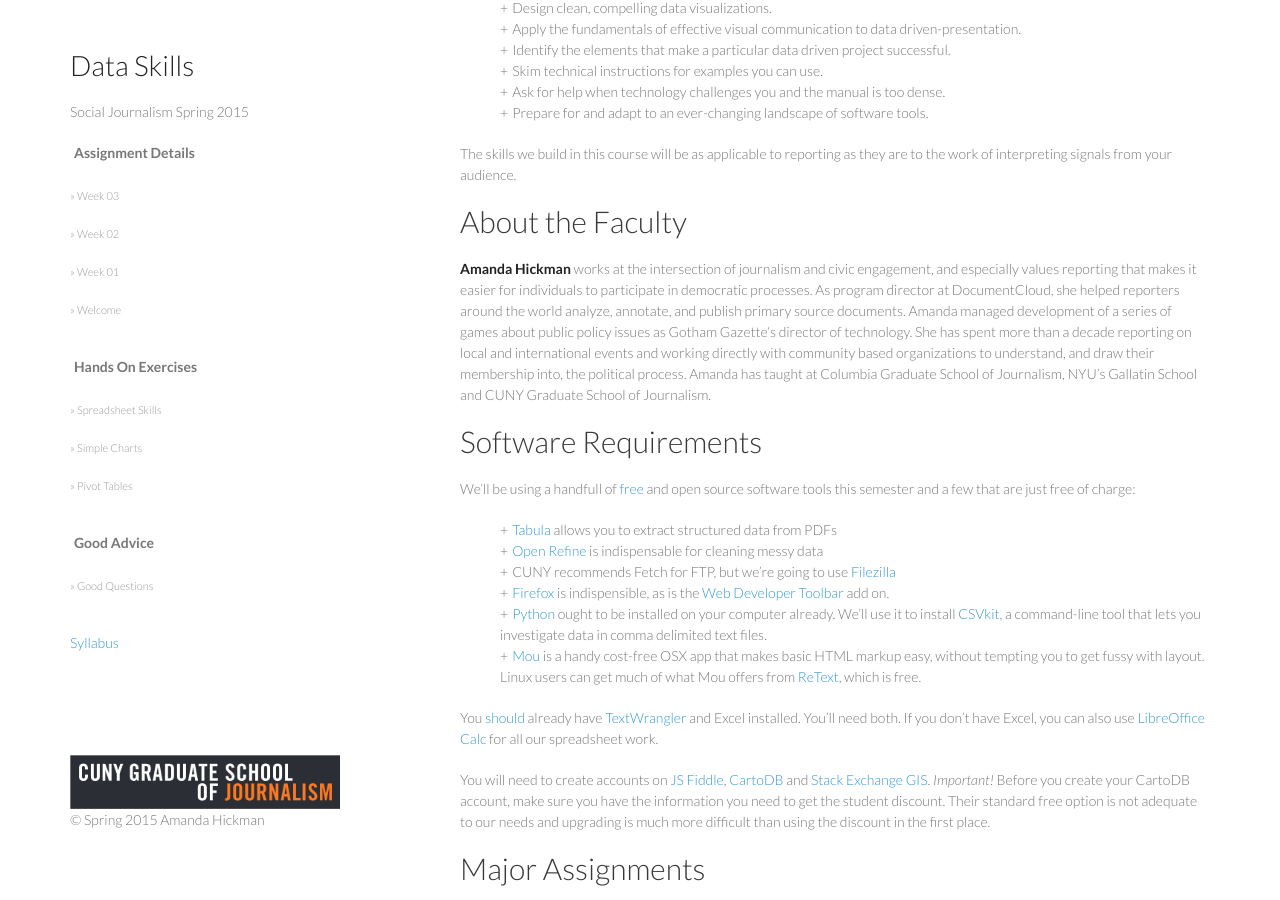
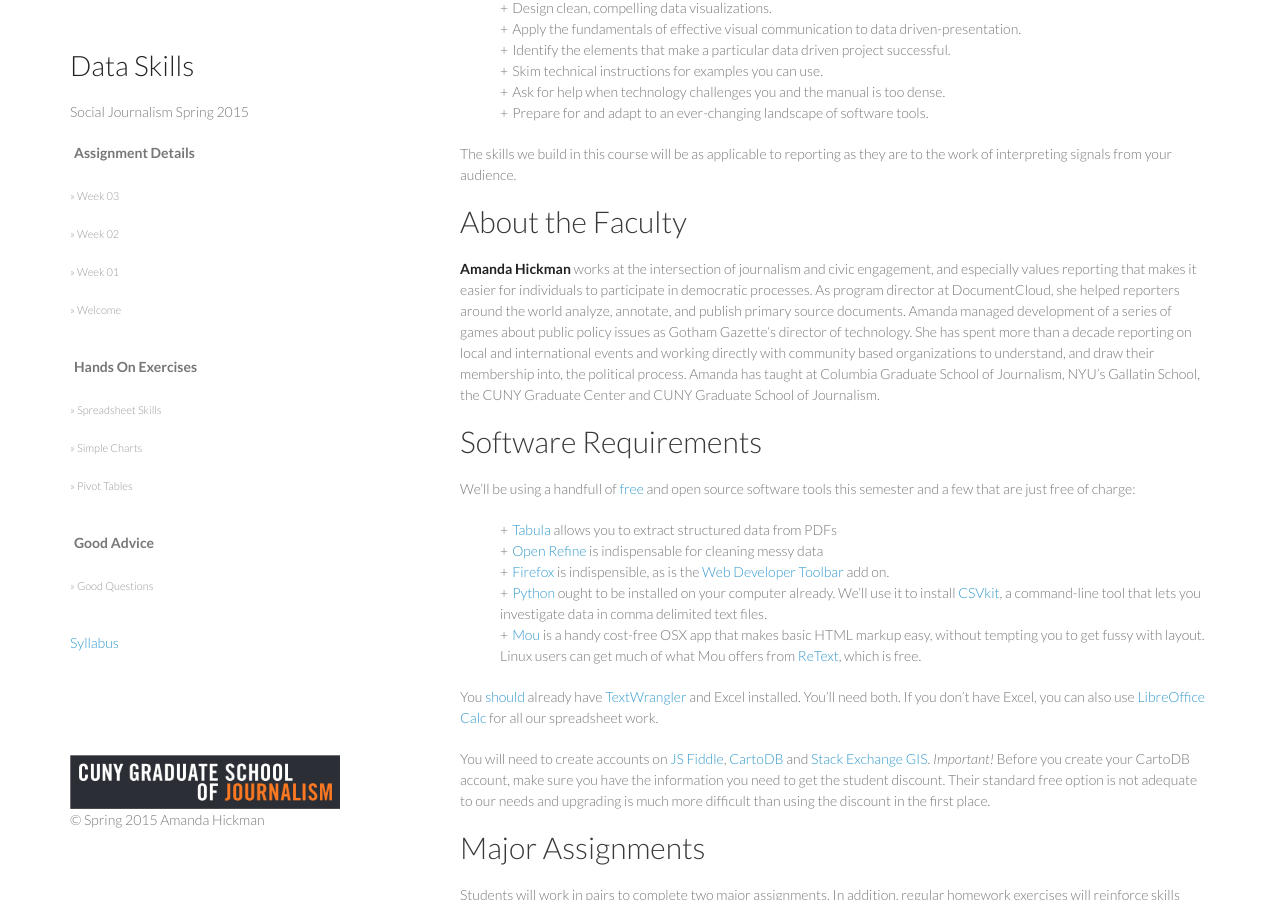
Before and after one commit to amandabee/CUNY-data-skills, a Jekyll site: the page built from index.md, in a window 1280 px wide and 900 px high, scrolled down 1805 px. Built offline with Jekyll 4.4.1, drawn with Linux system fonts in a browser that asks for light colours; nearby versions of some CDN libraries; some of the changed lines change nothing that is shown; some of the changed text lies outside the part shown.

Commit message:
Update index.md

```diff
--- a/index.md
+++ b/index.md
@@ -74,7 +74,7 @@
 
 ## About the Faculty
 
-**Amanda Hickman** works at the intersection of journalism and civic engagement, and especially values reporting that makes it easier for individuals to participate in democratic processes. As program director at DocumentCloud, she helped reporters around the world analyze, annotate, and publish primary source documents. Amanda managed development of a series of games about public policy issues as Gotham Gazette‘s director of technology. She has spent more than a decade reporting on local and international events and working directly with community based organizations to understand, and draw their membership into, the political process. Amanda has taught at Columbia Graduate School of Journalism, NYU’s Gallatin School and CUNY Graduate School of Journalism.
+**Amanda Hickman** works at the intersection of journalism and civic engagement, and especially values reporting that makes it easier for individuals to participate in democratic processes. As program director at DocumentCloud, she helped reporters around the world analyze, annotate, and publish primary source documents. Amanda managed development of a series of games about public policy issues as Gotham Gazette‘s director of technology. She has spent more than a decade reporting on local and international events and working directly with community based organizations to understand, and draw their membership into, the political process. Amanda has taught at Columbia Graduate School of Journalism, NYU’s Gallatin School, the CUNY Graduate Center and CUNY Graduate School of Journalism.
 
 ## Software Requirements
 
@@ -82,7 +82,6 @@
 
 * [Tabula](http://tabula.nerdpower.org/) allows you to extract structured data from PDFs
 * [Open Refine](http://openrefine.org/) is indispensable for cleaning messy data
-* CUNY recommends Fetch for FTP, but we're going to use [Filezilla](https://filezilla-project.org/)
 * [Firefox](https://www.mozilla.org/en-US/firefox/new/) is indispensible, as is the [Web Developer Toolbar](https://addons.mozilla.org/en-US/firefox/addon/web-developer/) add on.
 * [Python](https://www.python.org/) ought to be installed on your computer already. We'll use it to install [CSVkit](http://csvkit.readthedocs.org/), a command-line tool that lets you investigate data in comma delimited text files.
 * [Mou](http://mouapp.com/) is a handy cost-free OSX app that makes basic HTML markup easy, without tempting you to get fussy with layout. Linux users can get much of what Mou offers from [ReText](http://sourceforge.net/projects/retext/), which is free.
@@ -222,19 +221,19 @@
  Discuss: Visual Encoding, Story expectations
  Hands-on: Tabula and Pivot Tables
 
- *Due Week 03:*  <!--deets-->
- Spreadsheet exercise, Pitch your community profile, Make sure [Open Refine](http://openrefine.org/) is  installed on your computer.
+*Due Week 03:*  <!--deets-->
+Spreadsheet exercise, Pitch your community profile, Make sure [Open Refine](http://openrefine.org/) is  installed on your computer.
 
-### Feb 11 | Week 03: Cleaning data, SFTP, Pitch
- Hands-on: Basic HTML and moving files with SFTP
+### Feb 11 | Week 03: Cleaning data, Pitch (Community Profile)
+ Hands-on: Basic HTML and working with Gists
  Hands-on: Cleaning data with OpenRefine
  Workshop Community Profile pitches: are these the right data points to consider? What else would you wan to know to understand this community?
 
- *Due Week 04 :*  <!--deets-->
- Open Refine exercise, make sure you have [TextWrangler](http://www.barebones.com/products/textwrangler/)  installed. [Map reading](http://vis4.net/blog/posts/choropleth-maps/)
+*Due Week 04 :*  <!--deets-->
+Open Refine exercise, make sure you have [TextWrangler](http://www.barebones.com/products/textwrangler/)  installed. [Map reading](http://vis4.net/blog/posts/choropleth-maps/)
 
 ### Feb 18 | Week 04: Mapping
-**NOTE:** CUNY academic calendar has us on a Monday schedule Feb 18.
+**NOTE:** CUNY academic calendar has us on a Monday schedule Feb 18. We're meeting anyway.
  Discussion: Asking good questions
  Discussion: Limitations of maps, impact of mapping choices
  Hands-on: CartoDB, PostGIS
```
